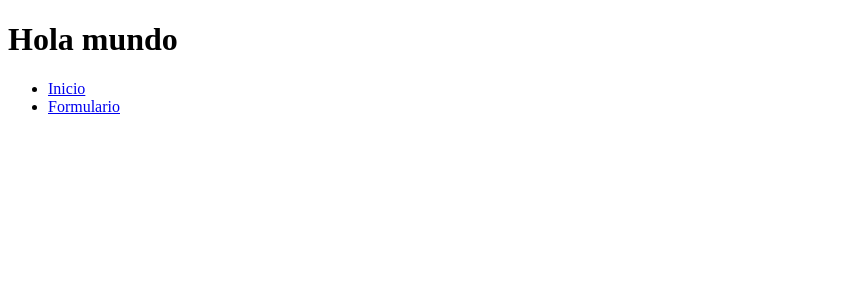
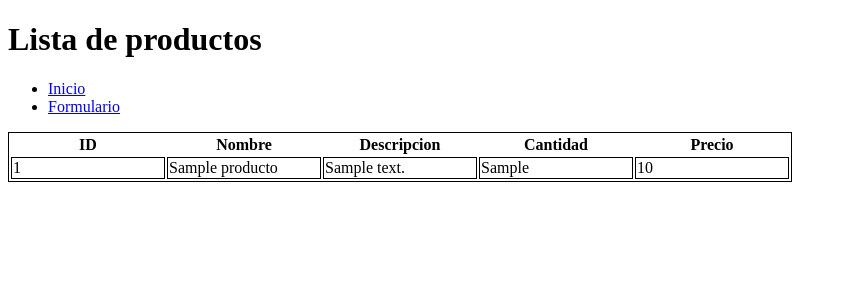
Before and after one commit to MartinVaro/practica-mysql, a PHP site: page / in a window 1280 px wide. Shown: the top 300 px of the page, without its empty margins (0-847 px from the left). Run offline with PHP 8.4, Linux system fonts and the light colour scheme; tables that the repository leaves empty or names only in its code hold one stand-in row (values such as "Sample post").

Commit message:
Modificacion del index Tabla y header en store

```diff
--- a/index.php
+++ b/index.php
@@ -4,10 +4,13 @@
     <meta charset="UTF-8">
     <meta http-equiv="X-UA-Compatible" content="IE=edge">
     <meta name="viewport" content="width=device-width, initial-scale=1.0">
-    <title>Hola mundo</title>
+    <title>Lista de Productos</title>
 </head>
 <body>
-    <h1>Hola mundo</h1>
+    <?php
+        include('conexion.php');
+    ?>
+    <h1>Lista de productos</h1>
     <ul>
         <li>
             <a href="index.php">Inicio</a>
@@ -17,6 +20,36 @@
         </li>
     </ul>
     <?php
+        echo "<table style='border: solid 1px black;'>";
+        echo "<tr><th>ID</th><th>Nombre</th><th>Descripcion</th><th>Cantidad</th><th>Precio</th></tr>";
+
+        class TableRows extends RecursiveIteratorIterator {
+        function __construct($it) {
+            parent::__construct($it, self::LEAVES_ONLY);
+        }
+
+        function current() {
+            return "<td style='width: 150px; border: 1px solid black;'>" . parent::current(). "</td>";
+        }
+
+        function beginChildren() {
+            echo "<tr>";
+        }
+
+        function endChildren() {
+            echo "</tr>" . "\n";
+        }
+        }
+
+        $sql = "SELECT * FROM productos";
+        $stmt= $conn->prepare($sql);
+        $stmt-> execute();
+
+        $result = $stmt->setFetchMode(PDO::FETCH_ASSOC);
+        foreach(new TableRows(new RecursiveArrayIterator($stmt->fetchAll())) as $k=>$v) {
+            echo $v;
+        }
+
     ?>
 </body>
 </html>
--- a/store.php
+++ b/store.php
@@ -11,7 +11,7 @@
         VALUES ('$nombre', '$descripcion', $cantidad, $precio)";
 
         $conn->exec($sql);
-        header("Location: formulario.php");
+        header('Location: formulario.php');
     }
 
 
```
